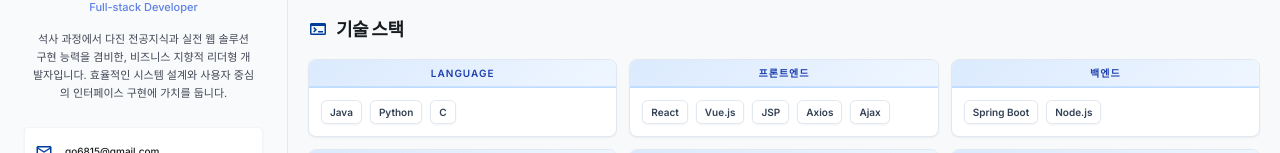
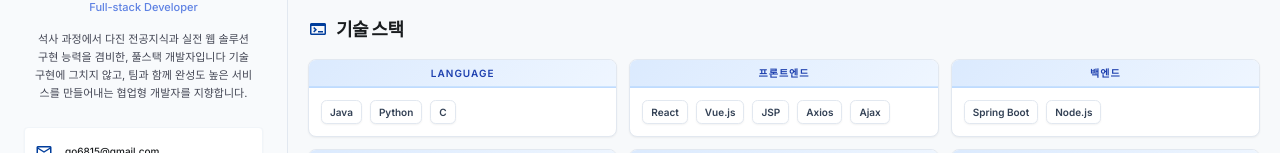
Before and after one commit to BWJ6814/BWJ_PORTFOLIO, a website: page index.html in a window 1280 px wide. Shown: the part 219-372 px from the top of the page. Drawn offline with nearby package versions, Linux system fonts and the light colour scheme.

Commit message:
ui 수정

```diff
--- a/index.html
+++ b/index.html
@@ -150,7 +150,8 @@
         <h1 class="text-xl font-black text-blue-800 dark:text-blue-300 font-headline mb-0.5">변운조</h1>
         <p class="text-blue-700/70 font-medium text-[11px] mb-4">Full-stack Developer</p>
         <div class="text-[11px] text-on-surface-variant leading-relaxed mb-6 px-2">
-          석사 과정에서 다진 전공지식과 실전 웹 솔루션 구현 능력을 겸비한, 비즈니스 지향적 리더형 개발자입니다. 효율적인 시스템 설계와 사용자 중심의 인터페이스 구현에 가치를 둡니다.
+          석사 과정에서 다진 전공지식과 실전 웹 솔루션 구현 능력을 겸비한, 풀스택 개발자입니다
+          기술 구현에 그치지 않고, 팀과 함께 완성도 높은 서비스를 만들어내는 협업형 개발자를 지향합니다.
         </div>
         <div class="w-full space-y-2 text-left">
           <div class="flex items-center gap-3 p-2.5 bg-white rounded-lg shadow-sm border border-slate-100">
```
Also changed, not shown: code.html (+2 -1 lines).
